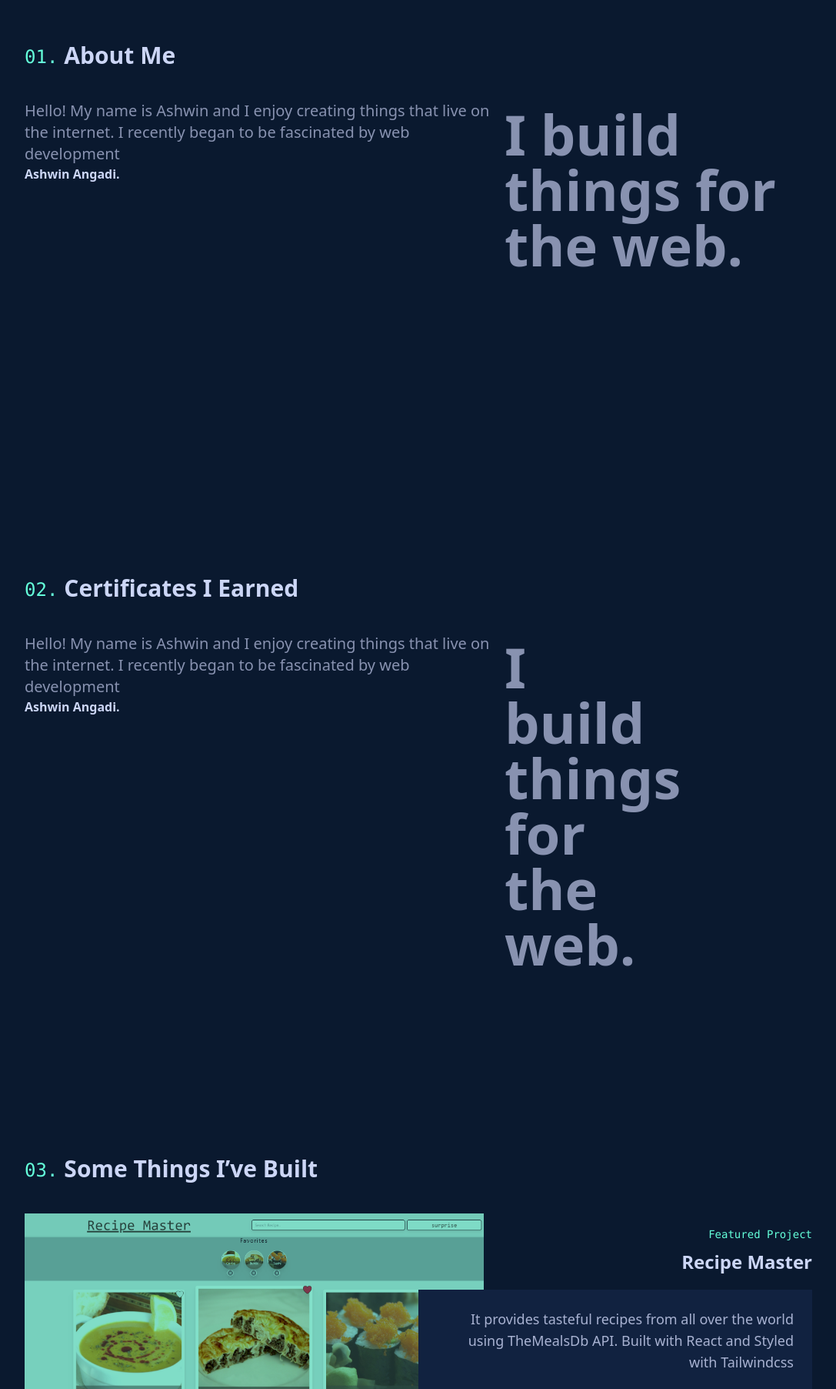
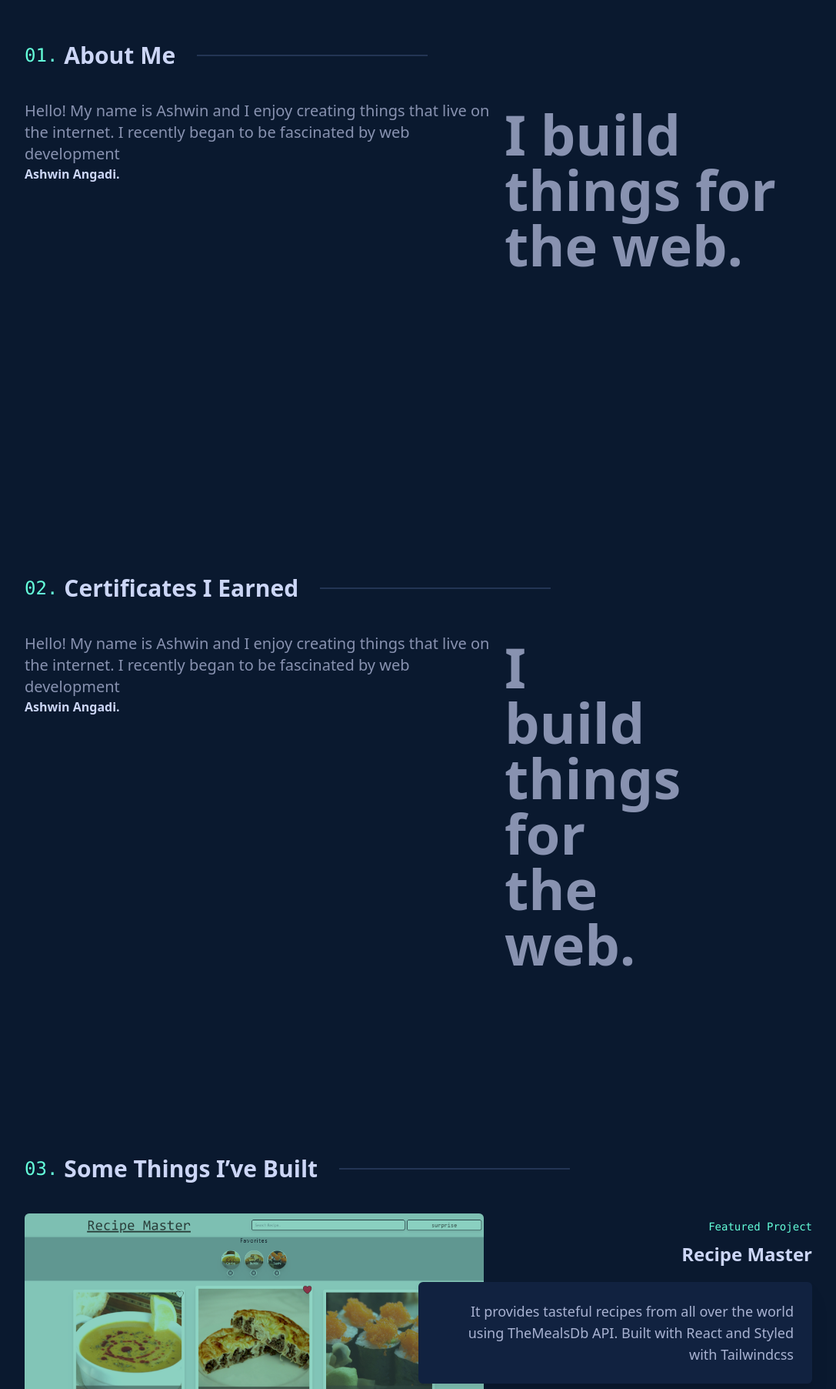
Before and after one commit to ashwinangadi/My-Portfolio, a React (Vite) app: page / in a window 1280 px wide. Shown: the part 996-2800 px from the top of the page at 77% size, without its empty margins (96-1183 px from the left). Built offline with nearby package versions, Linux system fonts and the light colour scheme.

Commit message:
projects update

```diff
--- a/index.html
+++ b/index.html
@@ -4,7 +4,7 @@
     <meta charset="UTF-8" />
     <link rel="icon" type="image/svg+xml" href="/vite.svg" />
     <meta name="viewport" content="width=device-width, initial-scale=1.0" />
-    <title>Vite + React</title>
+    <title>Ashwin Angadi</title>
   </head>
   <body>
     <div id="root"></div>
--- a/package.json
+++ b/package.json
@@ -11,7 +11,8 @@
   },
   "dependencies": {
     "react": "^18.2.0",
-    "react-dom": "^18.2.0"
+    "react-dom": "^18.2.0",
+    "react-icons": "^4.8.0"
   },
   "devDependencies": {
     "@types/react": "^18.0.28",
--- a/src/Component/About.jsx
+++ b/src/Component/About.jsx
@@ -3,11 +3,12 @@ export const About = () => {
 
     return (
       <>
-        <section className="container mx-auto  h-screen flex items-center justify-center">
+        <section className="container mx-auto  h-screen flex items-center justify-center max-w-5xl">
             <div className="flex flex-col">
-                <div className="text-base font-sans mb-10 flex items-end">
+                <div className="text-base font-sans mb-10 flex items-center">
                     <h1 className="text-green text-2xl font-mono">01.</h1>
                     <h2 className="mx-2  text-3xl text-lightest-slate font-bold">About Me</h2>
+                    <h3 className="mx-5 border border-lightest-navy w-[300px]"> </h3>
                 </div>
                 <div className="grid grid-cols-5 gap-4 ">
                     <div className="col-span-3">
--- a/src/Component/Certification.jsx
+++ b/src/Component/Certification.jsx
@@ -3,11 +3,12 @@ export const Certification = () => {
 
     return (
       <>
-        <section className="container mx-auto h-screen flex items-center justify-center">
+        <section className="container mx-auto h-screen flex items-center justify-center max-w-5xl">
             <div className="flex flex-col">
-                <div className="text-base font-sans mb-10 flex items-end">
+                <div className="text-base font-sans mb-10 flex items-center">
                     <h1 className="text-green text-2xl font-mono">02.</h1>
                     <h2 className="mx-2  text-3xl text-lightest-slate font-bold">Certificates I Earned</h2>
+                    <h3 className="mx-5 border border-lightest-navy w-[300px]"> </h3>
                 </div>
                 <div className="grid grid-cols-5 gap-4 ">
                     <div className="col-span-3">
--- a/src/Component/Contact.jsx
+++ b/src/Component/Contact.jsx
@@ -3,11 +3,12 @@ export const Contact = () => {
 
     return (
       <>
-        <section className="container mx-auto px-[10%] h-screen flex items-center justify-center">
+        <section className="container mx-auto px-[10%] h-screen flex items-center justify-center max-w-5xl">
             <div className="flex flex-col">
-                <div className="text-base font-sans mb-10 flex items-end">
+                <div className="text-base font-sans mb-10 flex items-center">
                     <h1 className="text-green text-2xl font-mono">01.</h1>
                     <h2 className="mx-2  text-3xl text-lightest-slate font-bold">About Me</h2>
+                    <h3 className="mx-5 border border-lightest-navy w-[300px]"> </h3>
                 </div>
                 <div className="grid grid-cols-5 gap-4 ">
                     <div className="col-span-3">
--- a/src/Component/Name.jsx
+++ b/src/Component/Name.jsx
@@ -3,7 +3,7 @@ export const Name = () => {
 
     return (
       <>
-        <section className="container mx-auto px-[10%] h-screen flex items-center justify-center">
+        <section className="container mx-auto px-[10%] h-screen flex items-center justify-center max-w-5xl">
             <div className="flex flex-col">
                 <div className="text-base font-mono text-green mb-3 text-lg">
                     <h1>Hi, my name is</h1>
--- a/src/Component/Project.jsx
+++ b/src/Component/Project.jsx
@@ -1,25 +1,30 @@
+import { FiGithub,FiExternalLink } from 'react-icons/fi';
+
 export const Project = () => {
 
 
     return (
       <>
-        <section className="container mx-auto h-full grid justify-items-start content-center w-full py-24">
+        <section className="container mx-auto h-full grid justify-items-start content-center w-full py-24 max-w-5xl">
 
-                <div className="text-base font-sans mb-10 flex items-end">
+                <div className="text-base font-sans mb-10 flex items-center w-full">
                     <h1 className="text-green text-2xl font-mono">03.</h1>
                     <h2 className="mx-2 text-3xl text-lightest-slate font-semibold">Some Things I’ve Built</h2>
+                    <h3 className="mx-5 border border-lightest-navy w-[300px]"> </h3>
                 </div>
+
+
                 {/* Projects area */}
                 <ul className="flex flex-col">
                     {/* Recipe Project */}
                     <li className="relative grid grid-cols-12 relative w-full h-full mb-24 text-end">
-                        <div className="col-start-1 col-span-7 bg-[#82e1ca] ">
-                            <img src="src\Images\recipe.png" alt="Recipe project window" className="mix-blend-multiply hover:mix-blend-normal" />
+                        <div className="col-start-1 col-span-7 bg-[#8ed5c4] rounded-md hover:-translate-x-6 hover:scale-100 duration-300 ">
+                            <a href="https://react-recipe-master.web.app/" aria-label="External Link" class="external" rel="noopener noreferrer" target="_blank"><img src="src\Images\recipe.png" alt="Recipe project window" className="mix-blend-multiply hover:mix-blend-normal rounded-md " /></a>
                         </div>
                         <div className="absolute text-red col-start-7 col-span-6 grid place-self-center">
                                 <p className="my-2.5 font-mono text-green text-sm">Featured Project</p>
-                                <h2 className="text-lightest-slate font-sans mb-5 text-2xl font-semibold">Recipe Master</h2>
-                                <div className="bg-light-navy p-6 text-lg text-light-slate">
+                                <h2 className="text-lightest-slate font-sans mb-5 text-2xl font-semibold"><a href="https://react-recipe-master.web.app/" aria-label="External Link" class="external" rel="noopener noreferrer" target="_blank" className="hover:text-green">Recipe Master</a></h2>
+                                <div className="bg-light-navy p-6 text-lg text-light-slate drop-shadow-xl rounded-md">
                                 It provides tasteful recipes from all over the world using TheMealsDb API. Built with React and Styled with Tailwindcss
                                 </div>
                                 <ul className="flex justify-end  mb-2.5 mt-6 font-mono text-sm text-light-slate">
@@ -28,21 +33,23 @@ export const Project = () => {
                                     <li className="">MealsDB API</li>
                                 </ul>
                                 <div className="flex justify-end text-lightest-slate">
-                                    <a  href="https://github.com/ashwinangadi/React-Recipe-Master" aria-label="GitHub Link" rel="noopener noreferrer" target="_blank"><svg className="h-5 w-5 hover:text-green" xmlns="http://www.w3.org/2000/svg" role="img" viewBox="0 0 24 24" fill="none" stroke="currentColor" stroke-width="2" stroke-linecap="round" stroke-linejoin="round" class="feather feather-github"><title>GitHub</title><path d="M9 19c-5 1.5-5-2.5-7-3m14 6v-3.87a3.37 3.37 0 0 0-.94-2.61c3.14-.35 6.44-1.54 6.44-7A5.44 5.44 0 0 0 20 4.77 5.07 5.07 0 0 0 19.91 1S18.73.65 16 2.48a13.38 13.38 0 0 0-7 0C6.27.65 5.09 1 5.09 1A5.07 5.07 0 0 0 5 4.77a5.44 5.44 0 0 0-1.5 3.78c0 5.42 3.3 6.61 6.44 7A3.37 3.37 0 0 0 9 18.13V22"></path></svg></a>
-                                    <a href="https://react-recipe-master.web.app/" aria-label="External Link" class="external" rel="noopener noreferrer" target="_blank"><svg className="h-5 w-5 ms-5 hover:text-green" xmlns="http://www.w3.org/2000/svg" role="img" viewBox="0 0 24 24" fill="none" stroke="currentColor" stroke-width="2" stroke-linecap="round" stroke-linejoin="round" class="feather feather-external-link"><title>External Link</title><path d="M18 13v6a2 2 0 0 1-2 2H5a2 2 0 0 1-2-2V8a2 2 0 0 1 2-2h6"></path><polyline points="15 3 21 3 21 9"></polyline><line x1="10" y1="14" x2="21" y2="3"></line></svg></a>
+                                    <a  href="https://github.com/ashwinangadi/React-Recipe-Master" aria-label="GitHub Link" rel="noopener noreferrer" target="_blank" className="h-5 w-5 me-5 hover:text-green"><FiGithub/></a>
+                                    <a href="https://react-recipe-master.web.app/" aria-label="External Link" class="external" rel="noopener noreferrer" target="_blank" className="h-5 w-5 hover:text-green"><FiExternalLink/></a>
                                 </div>
                         </div>
                     </li>
+
+
                     {/* Trade Watchlist Project */}
                     <li className="relative grid grid-cols-12 relative w-full h-full mb-24">
-                        <div className="col-start-6 col-span-7 bg-[#82e1ca]">
-                            <img src="src\Images\trade.PNG" alt="Recipe project window" className="mix-blend-multiply hover:mix-blend-normal" />
+                        <div className="col-start-6 col-span-7 bg-[#8ed5c4] rounded-md hover:translate-x-6 hover:scale-100 duration-300">
+                            <a href="https://trade-watchlist.web.app/" aria-label="External Link" class="external" rel="noopener noreferrer" target="_blank"><img src="src\Images\trade.PNG" alt="Recipe project window" className="mix-blend-multiply hover:mix-blend-normal rounded-md" /></a>
                         </div>
 
                         <div className="absolute text-red col-start-1 col-span-6 grid place-self-center ">
                             <p className="my-2.5 font-mono text-green text-sm">Featured Project</p>
-                            <h2 className="text-lightest-slate font-sans mb-5 text-2xl font-semibold">Trade Watchlist</h2>
-                            <div className="bg-light-navy p-6 text-lg text-light-slate">
+                            <h2 className="text-lightest-slate font-sans mb-5 text-2xl font-semibold cursor-pointer"><a href="https://trade-watchlist.web.app/" aria-label="External Link" class="external" rel="noopener noreferrer" target="_blank" className="hover:text-green">Trade Watchlist</a></h2>
+                            <div className="bg-light-navy p-6 text-lg text-light-slate rounded-md drop-shadow-xl">
                             It manages the trading watchlist of companies with the information fetched from finnHub API and representation of price data using APEXCHARTS API. Built with React and Styled with Tailwindcss
                             </div>
                             <ul className="flex mb-2.5 mt-6 font-mono text-sm text-light-slate">
@@ -51,22 +58,23 @@ export const Project = () => {
                                 <li className="mr-5 mb-1">MealsDB API</li>
                             </ul>
                             <div className="flex text-lightest-slate">
-                                <a  href="https://github.com/ashwinangadi/React-Trade-Watchlist" aria-label="GitHub Link" rel="noopener noreferrer" target="_blank"><svg className="h-5 w-5 me-5 hover:text-green" xmlns="http://www.w3.org/2000/svg" role="img" viewBox="0 0 24 24" fill="none" stroke="currentColor" stroke-width="2" stroke-linecap="round" stroke-linejoin="round" class="feather feather-github"><title>GitHub</title><path d="M9 19c-5 1.5-5-2.5-7-3m14 6v-3.87a3.37 3.37 0 0 0-.94-2.61c3.14-.35 6.44-1.54 6.44-7A5.44 5.44 0 0 0 20 4.77 5.07 5.07 0 0 0 19.91 1S18.73.65 16 2.48a13.38 13.38 0 0 0-7 0C6.27.65 5.09 1 5.09 1A5.07 5.07 0 0 0 5 4.77a5.44 5.44 0 0 0-1.5 3.78c0 5.42 3.3 6.61 6.44 7A3.37 3.37 0 0 0 9 18.13V22"></path></svg></a>
-                                <a href="https://trade-watchlist.web.app/" aria-label="External Link" class="external" rel="noopener noreferrer" target="_blank"><svg className="h-5 w-5 hover:text-green" xmlns="http://www.w3.org/2000/svg" role="img" viewBox="0 0 24 24" fill="none" stroke="currentColor" stroke-width="2" stroke-linecap="round" stroke-linejoin="round" class="feather feather-external-link"><title>External Link</title><path d="M18 13v6a2 2 0 0 1-2 2H5a2 2 0 0 1-2-2V8a2 2 0 0 1 2-2h6"></path><polyline points="15 3 21 3 21 9"></polyline><line x1="10" y1="14" x2="21" y2="3"></line></svg></a>
+                                <a  href="https://github.com/ashwinangadi/React-Trade-Watchlist" aria-label="GitHub Link" rel="noopener noreferrer" target="_blank" className="h-5 w-5 me-5 hover:text-green"><FiGithub/></a>
+                                <a href="https://trade-watchlist.web.app/" aria-label="External Link" class="external" rel="noopener noreferrer" target="_blank" className="h-5 w-5 hover:text-green"><FiExternalLink/></a>
                             </div>
                         </div>
+                    </li>
 
-                    </li>
+
                     {/* Team allocation Project */}
                     <li className="relative grid grid-cols-12 relative w-full h-full">
-                        <div className="col-start-1 col-span-7 bg-[#82e1ca]">
-                            <img src="src\Images\team.PNG" alt="Recipe project window" className="mix-blend-multiply hover:mix-blend-normal" />
+                        <div className="col-start-1 col-span-7 bg-[#8ed5c4] rounded-md hover:-translate-x-6 hover:scale-100 duration-300">
+                            <a href="https://team-member-allocation.web.app/" aria-label="External Link" class="external" rel="noopener noreferrer" target="_blank"><img src="src\Images\team.PNG" alt="Recipe project window" className="mix-blend-multiply hover:mix-blend-normal rounded-md" /></a>
                         </div>
                         <div className="absolute text-red col-start-7 col-span-6 grid place-self-center content-end text-end">
                                 <p className="my-2.5 font-mono text-green text-sm">Featured Project</p>
-                                <h2 className="text-lightest-slate font-sans mb-5 text-2xl font-semibold">Team Member Allocator</h2>
-                                <div className="bg-light-navy p-6 text-lg text-light-slate">
-                                To allocate employees to the teams or remove them from the team and then route to the page where it shows the members in the teams. Built with React and Styled with Bootstrap
+                                <h2 className="text-lightest-slate font-sans mb-5 text-2xl font-semibold"><a href="https://team-member-allocation.web.app/" aria-label="External Link" class="external" rel="noopener noreferrer" target="_blank" className="hover:text-green">Team Member Allocator</a></h2>
+                                <div className="bg-light-navy p-6 text-lg text-light-slate rounded-md drop-shadow-xl">
+                                    To allocate employees to the teams or remove them from the team and then route to the page where it shows the members in the teams. Built with React and Styled with Bootstrap
                                 </div>
                                 <ul className="flex justify-end  mb-2.5 mt-6 font-mono text-sm text-light-slate">
                                     <li className="mr-5 mb-1">React.js</li>
@@ -74,8 +82,8 @@ export const Project = () => {
                                     <li className="">MealsDB API</li>
                                 </ul>
                                 <div className="flex justify-end text-lightest-slate">
-                                    <a  href="https://github.com/ashwinangadi/React-TeamMemberAllocation" aria-label="GitHub Link" rel="noopener noreferrer" target="_blank"><svg className="h-5 w-5 hover:text-green" xmlns="http://www.w3.org/2000/svg" role="img" viewBox="0 0 24 24" fill="none" stroke="currentColor" stroke-width="2" stroke-linecap="round" stroke-linejoin="round" class="feather feather-github"><title>GitHub</title><path d="M9 19c-5 1.5-5-2.5-7-3m14 6v-3.87a3.37 3.37 0 0 0-.94-2.61c3.14-.35 6.44-1.54 6.44-7A5.44 5.44 0 0 0 20 4.77 5.07 5.07 0 0 0 19.91 1S18.73.65 16 2.48a13.38 13.38 0 0 0-7 0C6.27.65 5.09 1 5.09 1A5.07 5.07 0 0 0 5 4.77a5.44 5.44 0 0 0-1.5 3.78c0 5.42 3.3 6.61 6.44 7A3.37 3.37 0 0 0 9 18.13V22"></path></svg></a>
-                                    <a href="https://team-member-allocation.web.app/" aria-label="External Link" class="external" rel="noopener noreferrer" target="_blank"><svg className="h-5 w-5 ms-5  hover:text-green" xmlns="http://www.w3.org/2000/svg" role="img" viewBox="0 0 24 24" fill="none" stroke="currentColor" stroke-width="2" stroke-linecap="round" stroke-linejoin="round" class="feather feather-external-link"><title>External Link</title><path d="M18 13v6a2 2 0 0 1-2 2H5a2 2 0 0 1-2-2V8a2 2 0 0 1 2-2h6"></path><polyline points="15 3 21 3 21 9"></polyline><line x1="10" y1="14" x2="21" y2="3"></line></svg></a>
+                                    <a href="https://github.com/ashwinangadi/React-TeamMemberAllocation" aria-label="GitHub Link" rel="noopener noreferrer" target="_blank" className="h-5 w-5 me-5 hover:text-green"><FiGithub/></a>
+                                    <a href="https://team-member-allocation.web.app/" aria-label="External Link" class="external" rel="noopener noreferrer" target="_blank" className="h-5 w-5 hover:text-green"><FiExternalLink/></a>
                                 </div>
                         </div>
                     </li>
```
Also changed, not shown: 1 other file (tests, documents, lock files or other folders).
